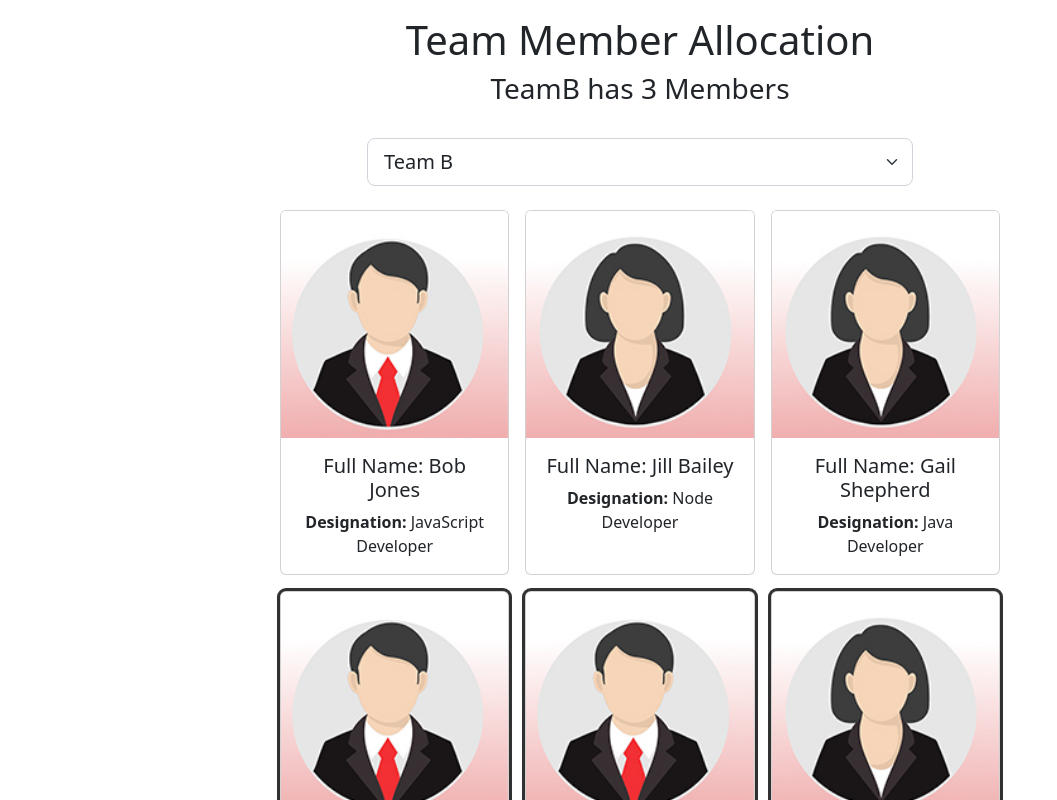
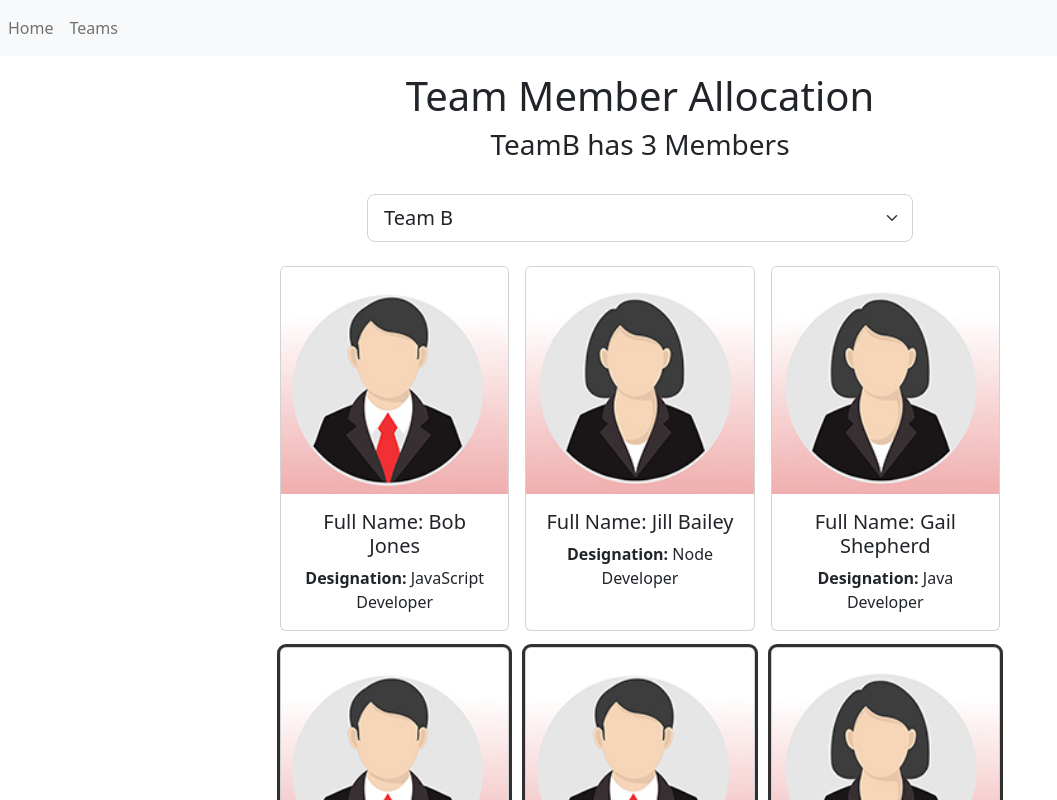
Before and after one commit to SaidNivek/team-member-allocation, a React (Create React App) app: page / in a window 1280 px wide. Shown: the top 800 px of the page, without its empty margins (0-1057 px from the left). Built offline with nearby package versions, Linux system fonts and the light colour scheme.

Commit message:
Add NotFound.jsx

```diff
--- a/src/App.jsx
+++ b/src/App.jsx
@@ -3,6 +3,8 @@ import Header from './Header';
 import Footer from './Footer';
 import Employees from './Employees';
 import GroupedTeamMembers from './GroupedTeamMembers';
+import Nav from './Nav';
+import NotFound from './NotFound';
 import { useState, useEffect } from 'react'
 import { BrowserRouter as Router, Route, Routes } from 'react-router-dom'
 
@@ -130,6 +132,7 @@ function App() {
   return (
     <div>
       <Router>
+        <Nav />
         <Header
           selectedTeam={selectedTeam}
           // This will filter the employees array and look for the people in the selected team and get the length of that array
@@ -153,7 +156,12 @@ function App() {
               element={
                 <GroupedTeamMembers />
               }>
-
+            </Route>
+            <Route
+              path="*"
+              element={
+                <NotFound />
+              }>
             </Route>
           </Routes>
         <Footer />
--- a/src/Nav.jsx
+++ b/src/Nav.jsx
@@ -1,8 +1,20 @@
 import React from 'react'
+import { Link } from 'react-router-dom'
 
 function Nav() {
   return (
-    <div>Nav</div>
+    <nav className="navbar navbar-expand-lg navbar-light bg-light">
+        <ul className="navbar-nav me-auto mb-2 mb-lg-0">
+            <li className="nav-item">
+                <Link className="nav-link" to="/">Home</Link>
+            </li>
+            <li className="nav-item">
+                <Link className="nav-link" to="/GroupedTeamMembers">Teams</Link>
+            </li>
+        </ul>
+
+
+    </nav>
   )
 }
 
--- /dev/null
+++ b/src/NotFound.jsx
@@ -0,0 +1,15 @@
+import React from 'react'
+
+function NotFound() {
+  return (
+    <header className="container">
+        <div className="row justify-content-center mt-3 mb-4">
+            <div className="col-8">
+                <h1 className="text-danger">404 - The requested page could not be found</h1>
+            </div>
+        </div>
+    </header>
+  )
+}
+
+export default NotFound
```
